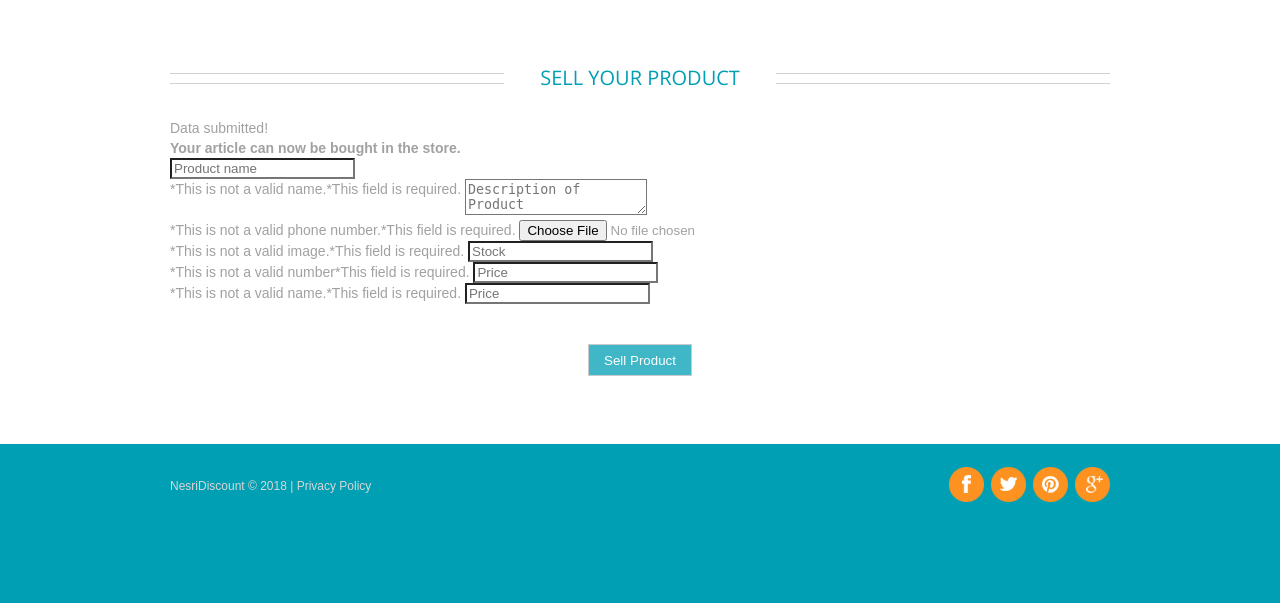
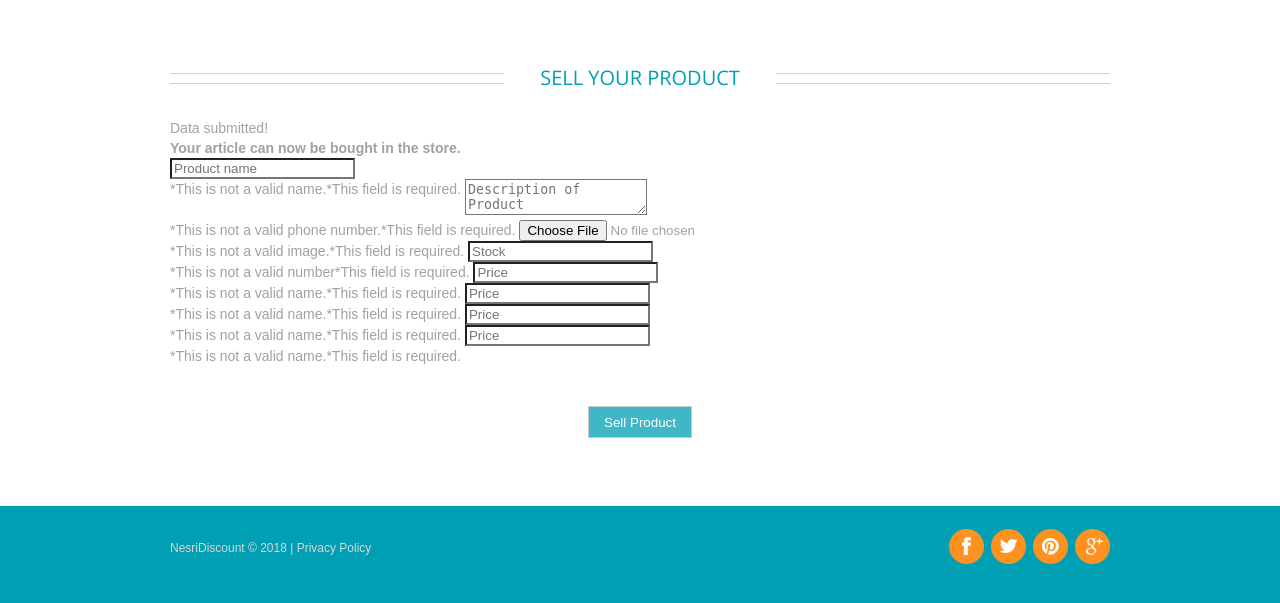
Before and after one commit to CedricSchoeni/metzger, a PHP site: the page made by view/view/sell.php in a window 1280 px wide. Shown: the part 106-709 px from the top of the page. Run offline with PHP 8.4, Linux system fonts and the light colour scheme; the template is opened without the code that fills it, so the values that code supplies are empty.

Commit message:
Cedric Schoeni

```diff
--- a/controller/ShopController.php
+++ b/controller/ShopController.php
@@ -35,7 +35,7 @@ class ShopController extends BaseController implements ControllerInterface
             }
             $product = new Product();
             $data['userfk']=$this->renderer->sessionManager->getSessionItem("User","id");
-            $data['imagxDe']=$filename;
+            $data['image']=$filename;
             $product->patchEntity($data);
             if($product->isValid()){
                 $newProductId = $product->save();
--- a/view/view/sell.php
+++ b/view/view/sell.php
@@ -40,6 +40,18 @@
                     <span class="error error-empty">*This is not a valid name.</span><span class="empty error-empty">*This field is required.</span> </label>
                 <label class="Tag1">
                     <input type="text" name="tag1" placeholder="Price" required>
+                    <br class="clear">
+                    <span class="error error-empty">*This is not a valid name.</span><span class="empty error-empty">*This field is required.</span> </label>
+                </label>
+                <label class="Tag2">
+                    <input type="text" name="tag2" placeholder="Price" required>
+                    <br class="clear">
+                    <span class="error error-empty">*This is not a valid name.</span><span class="empty error-empty">*This field is required.</span> </label>
+                </label>
+                <label class="Tag3">
+                    <input type="text" name="tag3" placeholder="Price" required>
+                    <br class="clear">
+                    <span class="error error-empty">*This is not a valid name.</span><span class="empty error-empty">*This field is required.</span> </label>
                 </label>
                 <div class="btns">
                     <!--<button type="reset" class="btn">Clear</button>-->
```
